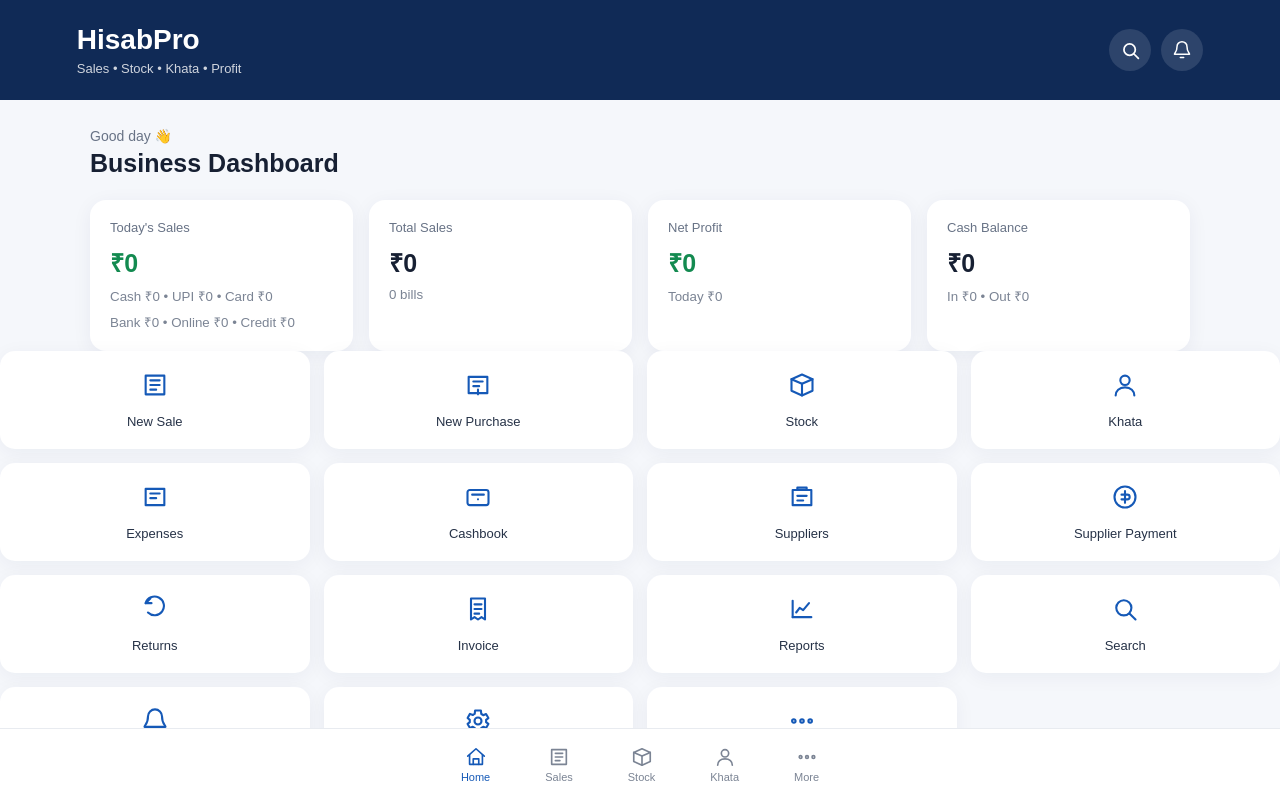
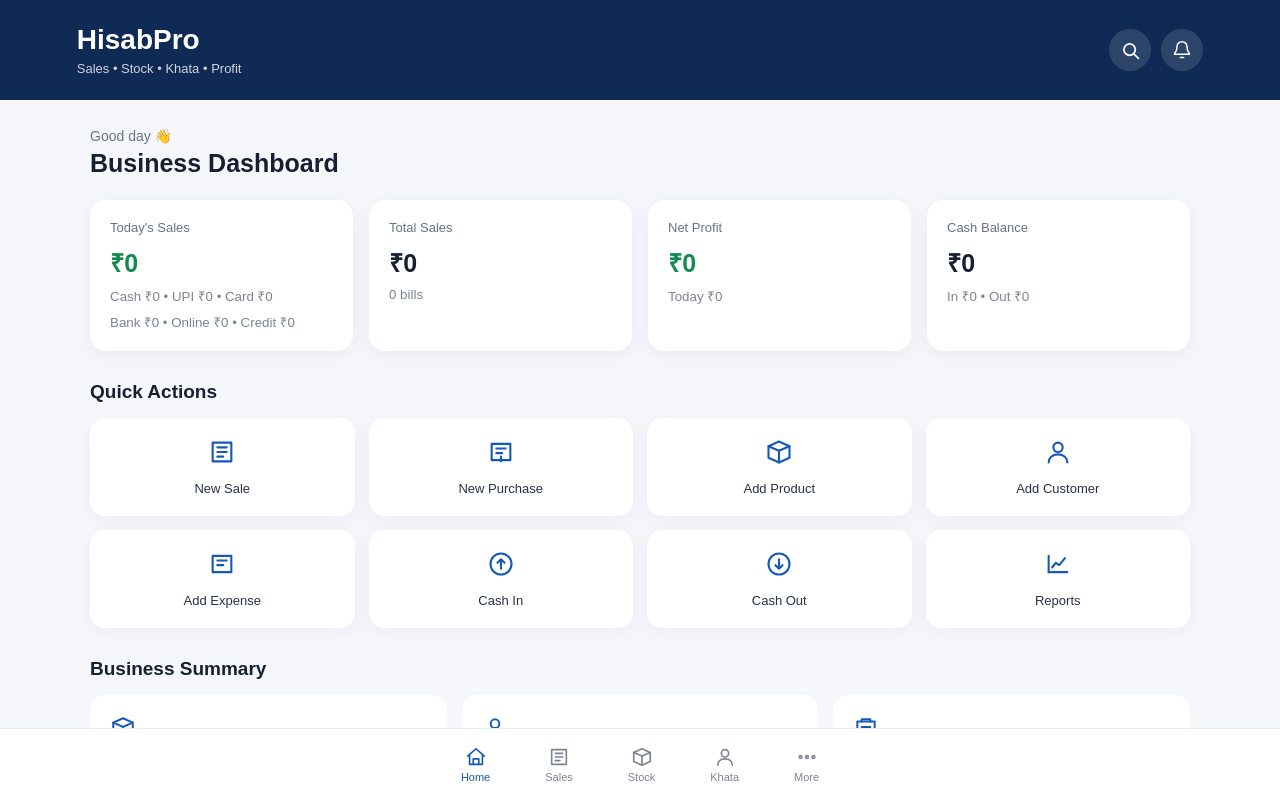
Before and after one commit to sameerkhan86926-a11y/hisabpro, a Next.js app: page /hisabpro/ in a window 1280 px wide. Shown: the top 798 px of the page. Built offline with nearby package versions, Linux system fonts and the light colour scheme.

Commit message:
Refactor quick actions layout in page.tsx
Refactor quick actions section to improve structure and readability.

```diff
--- a/app/page.tsx
+++ b/app/page.tsx
@@ -906,6 +906,14 @@ export default function Dashboard() {
 
       {/* QUICK ACTIONS */}
 
+      <section className="section">
+
+        <div className="section-title">
+          <h3>
+            Quick Actions
+          </h3>
+        </div>
+
         <div className="actions">
 
           <a
@@ -916,7 +924,10 @@ export default function Dashboard() {
               <path d="M4 4h16v16H4z" />
               <path d="M8 8h8M8 12h8M8 16h5" />
             </svg>
-    <span>New Sale</span>
+
+            <span>
+              New Sale
+            </span>
           </a>
 
           <a
@@ -928,7 +939,10 @@ export default function Dashboard() {
               <path d="M8 9h8M8 13h5" />
               <path d="M12 16v4" />
             </svg>
-    <span>New Purchase</span>
+
+            <span>
+              New Purchase
+            </span>
           </a>
 
           <a
@@ -940,7 +954,10 @@ export default function Dashboard() {
               <path d="M3 7v10l9 4 9-4V7" />
               <path d="M12 11v10" />
             </svg>
-    <span>Stock</span>
+
+            <span>
+              Add Product
+            </span>
           </a>
 
           <a
@@ -948,10 +965,18 @@ export default function Dashboard() {
             className="action-link"
           >
             <svg viewBox="0 0 24 24">
-      <circle cx="12" cy="8" r="4" />
+              <circle
+                cx="12"
+                cy="8"
+                r="4"
+              />
+
               <path d="M4 21c0-4 3-7 8-7s8 3 8 7" />
             </svg>
-    <span>Khata</span>
+
+            <span>
+              Add Customer
+            </span>
           </a>
 
           <a
@@ -962,69 +987,48 @@ export default function Dashboard() {
               <path d="M4 5h16v14H4z" />
               <path d="M8 9h8M8 13h5" />
             </svg>
-    <span>Expenses</span>
+
+            <span>
+              Add Expense
+            </span>
           </a>
 
           <a
-    href="/hisabpro/cashbook/"
+            href="/hisabpro/cashbook/in/"
             className="action-link"
           >
             <svg viewBox="0 0 24 24">
-      <rect
-        x="3"
-        y="6"
-        width="18"
-        height="13"
-        rx="2"
+              <circle
+                cx="12"
+                cy="12"
+                r="9"
               />
-      <path d="M7 10h10M12 14h.01" />
-    </svg>
-    <span>Cashbook</span>
+
+              <path d="M12 16V8M9 11l3-3 3 3" />
+            </svg>
+
+            <span>
+              Cash In
+            </span>
           </a>
 
           <a
-    href="/hisabpro/suppliers/"
+            href="/hisabpro/cashbook/out/"
             className="action-link"
           >
             <svg viewBox="0 0 24 24">
-      <path d="M4 6h16v13H4z" />
-      <path d="M8 6V4h8v2" />
-      <path d="M8 11h8M8 15h5" />
-    </svg>
-    <span>Suppliers</span>
-  </a>
-
-  <a
-    href="/hisabpro/suppliers/payments/"
-    className="action-link"
-  >
-    <svg viewBox="0 0 24 24">
-      <circle cx="12" cy="12" r="9" />
-      <path d="M12 7v10M9 10h5a2 2 0 0 1 0 4H9" />
-    </svg>
-    <span>Supplier Payment</span>
-  </a>
-
-  <a
-    href="/hisabpro/returns/"
-    className="action-link"
-  >
-    <svg viewBox="0 0 24 24">
-      <path d="M9 7H4l4-4" />
-      <path d="M4 7a8 8 0 1 1 2 8" />
-    </svg>
-    <span>Returns</span>
-  </a>
-
-  <a
-    href="/hisabpro/invoice/"
-    className="action-link"
-  >
-    <svg viewBox="0 0 24 24">
-      <path d="M6 3h12v18l-3-2-3 2-3-2-3 2V3z" />
-      <path d="M9 8h6M9 12h6M9 16h4" />
-    </svg>
-    <span>Invoice</span>
+              <circle
+                cx="12"
+                cy="12"
+                r="9"
+              />
+
+              <path d="M12 8v8M9 13l3 3 3-3" />
+            </svg>
+
+            <span>
+              Cash Out
+            </span>
           </a>
 
           <a
@@ -1036,55 +1040,15 @@ export default function Dashboard() {
               <path d="M4 19h16" />
               <path d="M7 15l3-4 3 2 5-6" />
             </svg>
-    <span>Reports</span>
-  </a>
-
-  <a
-    href="/hisabpro/search/"
-    className="action-link"
-  >
-    <svg viewBox="0 0 24 24">
-      <circle cx="11" cy="11" r="6.5" />
-      <path d="M16 16l5 5" />
-    </svg>
-    <span>Search</span>
-  </a>
-
-  <a
-    href="/hisabpro/notifications/"
-    className="action-link"
-  >
-    <svg viewBox="0 0 24 24">
-      <path d="M18 8a6 6 0 0 0-12 0c0 7-3 7-3 9h18c0-2-3-2-3-9" />
-      <path d="M10 21h4" />
-    </svg>
-    <span>Notifications</span>
-  </a>
-
-  <a
-    href="/hisabpro/settings/"
-    className="action-link"
-  >
-    <svg viewBox="0 0 24 24">
-      <circle cx="12" cy="12" r="3" />
-      <path d="M19 12a7 7 0 0 0-.1-1l2-1.5-2-3.5-2.4 1a8 8 0 0 0-1.7-1L14.5 3h-5l-.3 2.9a8 8 0 0 0-1.7 1l-2.4-1-2 3.5L5 11a7 7 0 0 0 0 2l-1.9 1.5 2 3.5 2.4-1a8 8 0 0 0 1.7 1l.3 3h5l.3-3a8 8 0 0 0 1.7-1l2.4 1 2-3.5-2-1.5a7 7 0 0 0 .1-1z" />
-    </svg>
-    <span>Settings</span>
-  </a>
-
-  <a
-    href="/hisabpro/more/"
-    className="action-link"
-  >
-    <svg viewBox="0 0 24 24">
-      <circle cx="5" cy="12" r="1.5" />
-      <circle cx="12" cy="12" r="1.5" />
-      <circle cx="19" cy="12" r="1.5" />
-    </svg>
-    <span>More</span>
-  </a>
-
-</div>
+
+            <span>
+              Reports
+            </span>
+          </a>
+
+        </div>
+
+      </section>
 
       {/* BUSINESS SUMMARY */}
 
```
Lines whose indentation alone changed are shown as unchanged.
